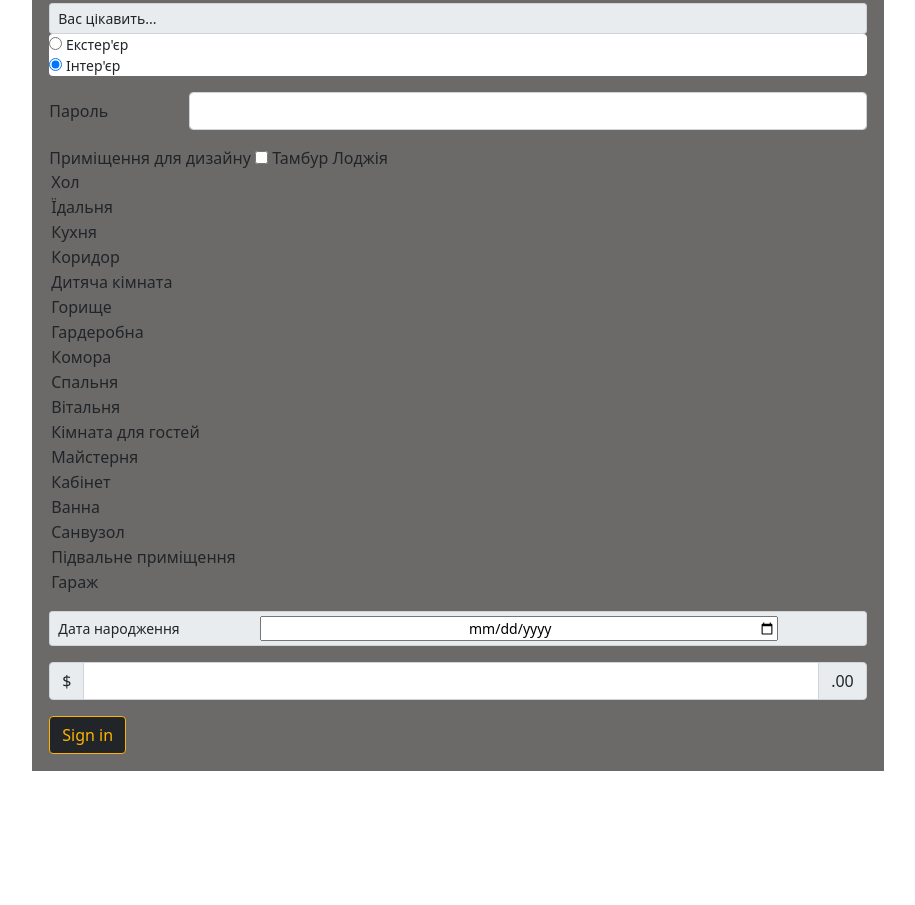
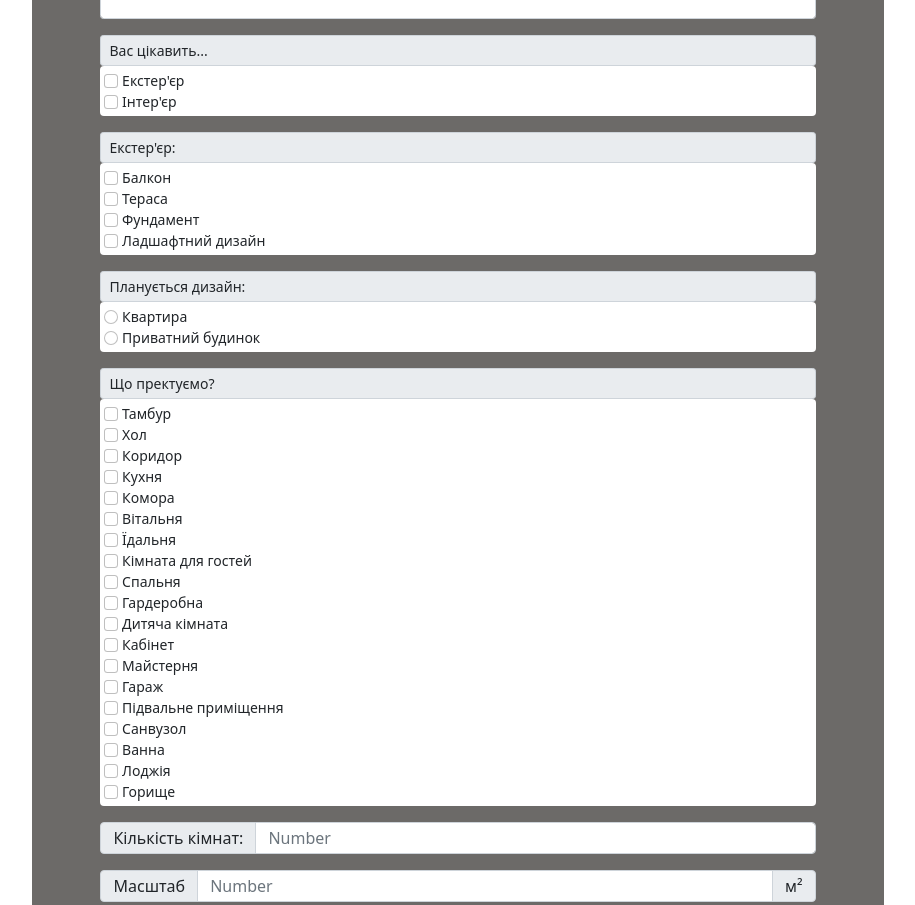
Before and after one commit to Anna-Kozhel/Web_programming_23_10, a website: page app/html/Order.html in a window 1280 px wide. Shown: the part 530-1435 px from the top of the page, without its empty margins (182-1097 px from the left). Before the commit the page ends 1336 px from the top, so only its background shows below. Drawn offline with nearby package versions, Linux system fonts and the light colour scheme.

Commit message:
Лабораторні роботи

```diff
--- a/app/css/Appearance.css
+++ b/app/css/Appearance.css
@@ -33,6 +33,8 @@ margin-left: 158px;
 	background-color: white;
 	padding: 3px;
 	border-radius: 0.175rem;
+}
+form.work{
 }
 .btn {
 	color: var(--color1);
@@ -118,7 +120,9 @@ tr{
 	border-right: 1px solid white;
 	border-bottom: 1px solid white;
 	border-top: 1px solid white;
-	padding: 2%;
+	padding: 8%;
+	padding-top: 5%;
+	padding-bottom: 5%;
 	text-align: justify;
 }
 .selection{
@@ -142,9 +146,10 @@ tr{
 div.block{
 	background-color: rgb(255, 255, 255);
 	border-radius: 0.25rem;
-
 	font-size: .875rem;
+	padding: 0.25rem;
 }
-label{
-display: inline-block;
+.form-check-input:checked {
+    background-color: var(--color1);
+    border-color: var(--color1);
 }
--- a/app/html/Order.html
+++ b/app/html/Order.html
@@ -73,8 +73,8 @@
 					</li>
 				</ul>
 				<form class="d-inline-flex flex-row mx-3">
-					<input class="form-control my-sm" type="search" placeholder="Пошук" aria-label="Search">
-					<button class="btn btn-outline-success my-sm" type="submit">Пошук</button>
+					<input class="form-control" type="search" placeholder="Пошук" aria-label="Search" style="margin: 0.25rem;">
+					<button class="btn btn-outline-success" type="submit" style="margin: 0.26rem;">Пошук</button>
 				</form>
 			</div>
 		</div>
@@ -97,10 +97,10 @@
 			</div>
 			<div class="input-group-sm mb-3">
 				<input type="text" class="form-control" placeholder="Email" aria-label="Email" aria-describedby="basic-addon5">
-            <span class="input-group-text" id="basic-addon2">@gmail.com</span>
+				<span class="input-group-text" id="basic-addon5">@gmail.com</span>
 				</div>
 				<div class="input-group-sm mb-3">
-            <span class="input-group-text" id="basic-addon1">
+				<span class="input-group-text" id="basic-addon6">
 						Номер телефону
 						<select class="custom-select selection1" id="inputGroupSelect01">
 						<option selected>Оберіть...</option>
@@ -109,22 +109,111 @@
 				</span>
 				<input type="text" class="form-control" aria-label="Text input with dropdown button">
 				</div>
-		<div class="input-group-sm mb-3 ">
-			<span class="input-group-text" id="basic-addon1">Вас цікавить...</span>
+			<div class="input-group-sm mb-3">
+				<span class="input-group-text" id="basic-addon7">Вас цікавить...</span>
 				<div class="block">
-				<label>
-					<input type="radio" name="optionsRadios" id="optionsRadios1" value="option1" checked="">
-					Екстер'єр
-				</label>
+					<input class="form-check-input" type="checkbox" value="" id="flexCheckDefault">
+					<label class="form-check-label" for="flexCheckDefault">Екстер'єр</label>
 					<br>
-				<label>
-					<input type="radio" name="optionsRadios" id="optionsRadios2" value="option2" checked="">
-					Інтер'єр
-				</label>
+					<input class="form-check-input" type="checkbox" value="" id="flexCheckChecked">
+					<label class="form-check-label" for="flexCheckChecked">Інтер'єр</label>
 				</div>
-
 			</div>
-
+			<div class="input-group-sm mb-3">
+				<span class="input-group-text" id="basic-addon7">Екстер'єр:</span>
+				<div class="block">
+					<input class="form-check-input" type="checkbox" value="" id="flexCheckDefault">
+					<label class="form-check-label" for="flexCheckDefault">Балкон</label>
+					<br>
+					<input class="form-check-input" type="checkbox" value="" id="flexCheckChecked">
+					<label class="form-check-label" for="flexCheckChecked">Тераса</label>
+					<br>
+					<input class="form-check-input" type="checkbox" value="" id="flexCheckChecked">
+					<label class="form-check-label" for="flexCheckChecked">Фундамент</label>
+					<br>
+					<input class="form-check-input" type="checkbox" value="" id="flexCheckChecked">
+					<label class="form-check-label" for="flexCheckChecked">Ладшафтний дизайн</label>
+				</div>
+			</div>
+			<div class="input-group-sm mb-3">
+				<span class="input-group-text" id="basic-addon8">Планується дизайн:</span>
+				<div class="block">
+					<input class="form-check-input" type="radio" name="flexRadioDefault" id="flexRadioDefault1">
+					<label class="form-check-label" for="flexRadioDefault1">Квартира</label>
+					<br>
+					<input class="form-check-input" type="radio" name="flexRadioDefault" id="flexRadioDefault2">
+					<label class="form-check-label" for="flexRadioDefault2">Приватний будинок</label>
+				</div>
+			</div>
+			<div class="input-group-sm mb-3">
+				<span class="input-group-text" id="basic-addon7">Що пректуємо?</span>
+				<div class="block">
+					<input class="form-check-input" type="checkbox" value="" id="flexCheckDefault">
+					<label class="form-check-label" for="flexCheckDefault">Тамбур</label>
+					<br>
+					<input class="form-check-input" type="checkbox" value="" id="flexCheckChecked">
+					<label class="form-check-label" for="flexCheckChecked">Хол</label>
+					<br>
+					<input class="form-check-input" type="checkbox" value="" id="flexCheckChecked">
+					<label class="form-check-label" for="flexCheckChecked">Коридор</label>
+					<br>
+					<input class="form-check-input" type="checkbox" value="" id="flexCheckChecked">
+					<label class="form-check-label" for="flexCheckChecked">Кухня</label>
+					<br>
+					<input class="form-check-input" type="checkbox" value="" id="flexCheckChecked">
+					<label class="form-check-label" for="flexCheckChecked">Комора</label>
+					<br>
+					<input class="form-check-input" type="checkbox" value="" id="flexCheckChecked">
+					<label class="form-check-label" for="flexCheckChecked">Вітальня</label>
+					<br>
+					<input class="form-check-input" type="checkbox" value="" id="flexCheckChecked">
+					<label class="form-check-label" for="flexCheckChecked">Їдальня</label><br>
+					<input class="form-check-input" type="checkbox" value="" id="flexCheckChecked">
+					<label class="form-check-label" for="flexCheckChecked">Кімната для гостей</label>
+					<br>
+					<input class="form-check-input" type="checkbox" value="" id="flexCheckChecked">
+					<label class="form-check-label" for="flexCheckChecked">Спальня</label>
+					<br>
+					<input class="form-check-input" type="checkbox" value="" id="flexCheckChecked">
+					<label class="form-check-label" for="flexCheckChecked">Гардеробна</label>
+					<br>
+					<input class="form-check-input" type="checkbox" value="" id="flexCheckChecked">
+					<label class="form-check-label" for="flexCheckChecked">Дитяча кімната</label>
+					<br>
+					<input class="form-check-input" type="checkbox" value="" id="flexCheckChecked">
+					<label class="form-check-label" for="flexCheckChecked">Кабінет</label>
+					<br>
+					<input class="form-check-input" type="checkbox" value="" id="flexCheckChecked">
+					<label class="form-check-label" for="flexCheckChecked">Майстерня</label>
+					<br>
+					<input class="form-check-input" type="checkbox" value="" id="flexCheckChecked">
+					<label class="form-check-label" for="flexCheckChecked">Гараж</label>
+					<br>
+					<input class="form-check-input" type="checkbox" value="" id="flexCheckChecked">
+					<label class="form-check-label" for="flexCheckChecked">Підвальне приміщення</label>
+					<br>
+					<input class="form-check-input" type="checkbox" value="" id="flexCheckChecked">
+					<label class="form-check-label" for="flexCheckChecked">Санвузол</label>
+					<br>
+					<input class="form-check-input" type="checkbox" value="" id="flexCheckChecked">
+					<label class="form-check-label" for="flexCheckChecked">Ванна</label>
+					<br>
+					<input class="form-check-input" type="checkbox" value="" id="flexCheckChecked">
+					<label class="form-check-label" for="flexCheckChecked">Лоджія</label>
+					<br>
+					<input class="form-check-input" type="checkbox" value="" id="flexCheckChecked">
+					<label class="form-check-label" for="flexCheckChecked">Горище</label>
+				</div>
+			</div>
+			<div class="input-group mb-3">
+				<span class="input-group-text" id="basic-addon1" style="max-height: 2rem;">Кількість кімнат:</span>
+				<input type="number" class="form-control" placeholder="Number" id="number" style="max-height: 2rem;">
+			</div>
+			<div class="input-group mb-3">
+				<span class="input-group-text" id="basic-addon1" style="max-height: 2rem;">Масштаб</span>
+				<input type="number" class="form-control" placeholder="Number" id="number" style="max-height: 2rem;">
+				<span class="input-group-text" style="max-height: 2rem;">м²</span>
+			</div>
 
 			<div class="row mb-3">
 					<label for="inputPassword3" class="col-sm-2 col-form-label">Пароль</label>
@@ -133,30 +222,6 @@
 					</div>
 			</div>
 
-         <div class="input-group-sm mb-3">
-            Приміщення для дизайну
-            <input class="form-check-input-group" type="checkbox" id="gridCheck1">
-               <lable сlass="form-check-label" for="gridCheck1">Тамбур</lable>
-               <lable сlass="form-check-label" for="gridCheck2">Лоджія</lable>
-               <option value="1">Хол</option>
-               <option value="1">Їдальня</option>
-               <option value="1">Кухня</option>
-               <option value="2">Коридор</option>
-               <option value="1">Дитяча кімната</option>
-               <option value="1">Горище</option>
-               <option value="1">Гардеробна</option>
-               <option value="1">Комора</option>
-               <option value="1">Спальня</option>
-               <option value="2">Вітальня</option>
-               <option value="1">Кімната для гостей</option>
-               <option value="1">Майстерня</option>
-               <option value="1">Кабінет</option>
-               <option value="2">Ванна</option>
-               <option value="1">Санвузол</option>
-               <option value="1">Підвальне приміщення</option>
-               <option value="1">Гараж</option>
-         </input>
-          </div>
 			<div class="input-group-sm mb-3">
 				<span class="input-group-text" id="basic-addon1">
 					Дата народження
```
Also changed, not shown: app/html/Price.html (+4 -4 lines), app/html/Styles.html (+2 -2 lines), app/index.html (+3 -4 lines). Lines whose indentation alone changed are shown as unchanged.
